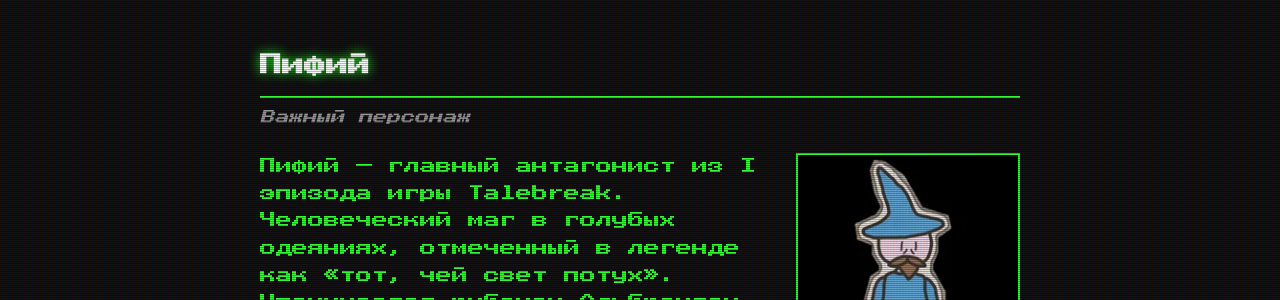
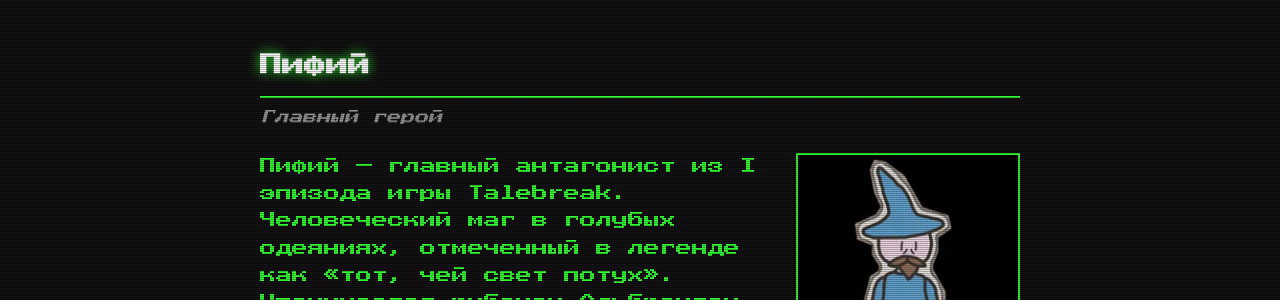
Before and after one commit to NATOvchanin/broken-legend, a Jekyll site: the page built from wiki/piphiy.html, in a window 1280 px wide. Shown: the part 182-482 px from the top of the page. Built offline with Jekyll 4.4.1, drawn with Linux system fonts in a browser that asks for light colours.

Commit message:
Update piphiy.html

```diff
--- a/wiki/piphiy.html
+++ b/wiki/piphiy.html
@@ -3,7 +3,7 @@ layout: wiki
 title: Пифий
 description: "Пифий — главный антагонист I эпизода Talebreak."
 ---
-<p class="wiki-kind" data-i18n="kindImportant">Важный персонаж</p>
+<p class="wiki-kind" data-i18n="kindMain">Главный герой</p>
 
 <div class="wiki-intro">
     <img class="wiki-portrait" src="{{ '/assets/img/wiki/piphiy.webp' | relative_url }}" alt="Пифий" onerror="this.style.display='none'">
```
